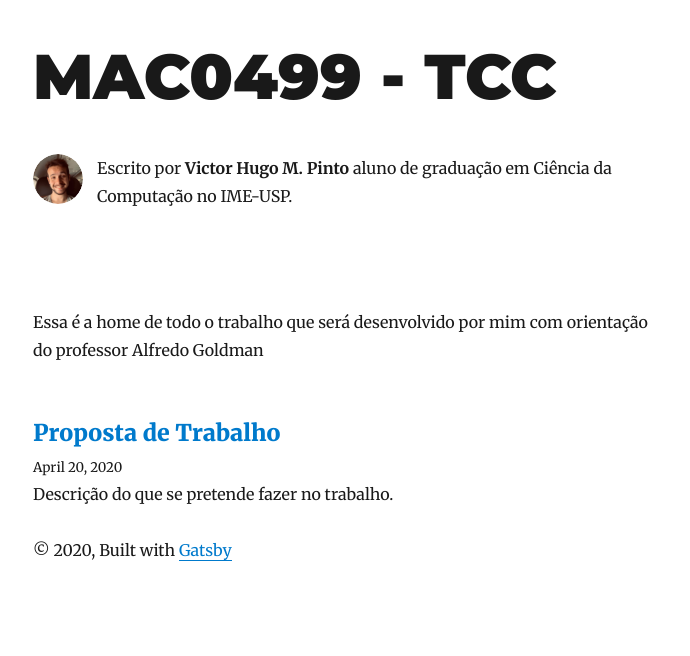
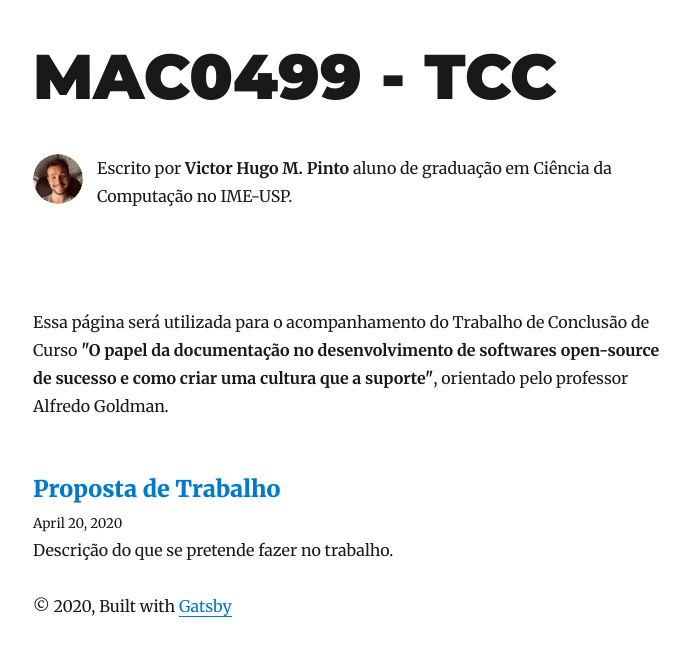
Before and after one commit to victorhmp/mac0499-home, a Gatsby site: page / in a window 1280 px wide. Shown: the whole page, without its empty margins (292-982 px from the left). Built offline with nearby package versions, Linux system fonts and the light colour scheme; Gatsby itself is replaced by a stand-in of ours; some packages are replaced by stand-ins of ours.

Commit message:
Update Intro text

```diff
--- a/src/components/Intro.tsx
+++ b/src/components/Intro.tsx
@@ -3,8 +3,13 @@ import React from 'react'
 const Intro = () => {
   return (
     <div>
-      Essa é a home de todo o trabalho que será desenvolvido por mim com
-      orientação do professor Alfredo Goldman
+      Essa página será utilizada para o acompanhamento do Trabalho de Conclusão
+      de Curso{' '}
+      <strong>
+        &quot;O papel da documentação no desenvolvimento de softwares
+        open-source de sucesso e como criar uma cultura que a suporte&quot;
+      </strong>
+      , orientado pelo professor Alfredo Goldman.
     </div>
   )
 }
```
